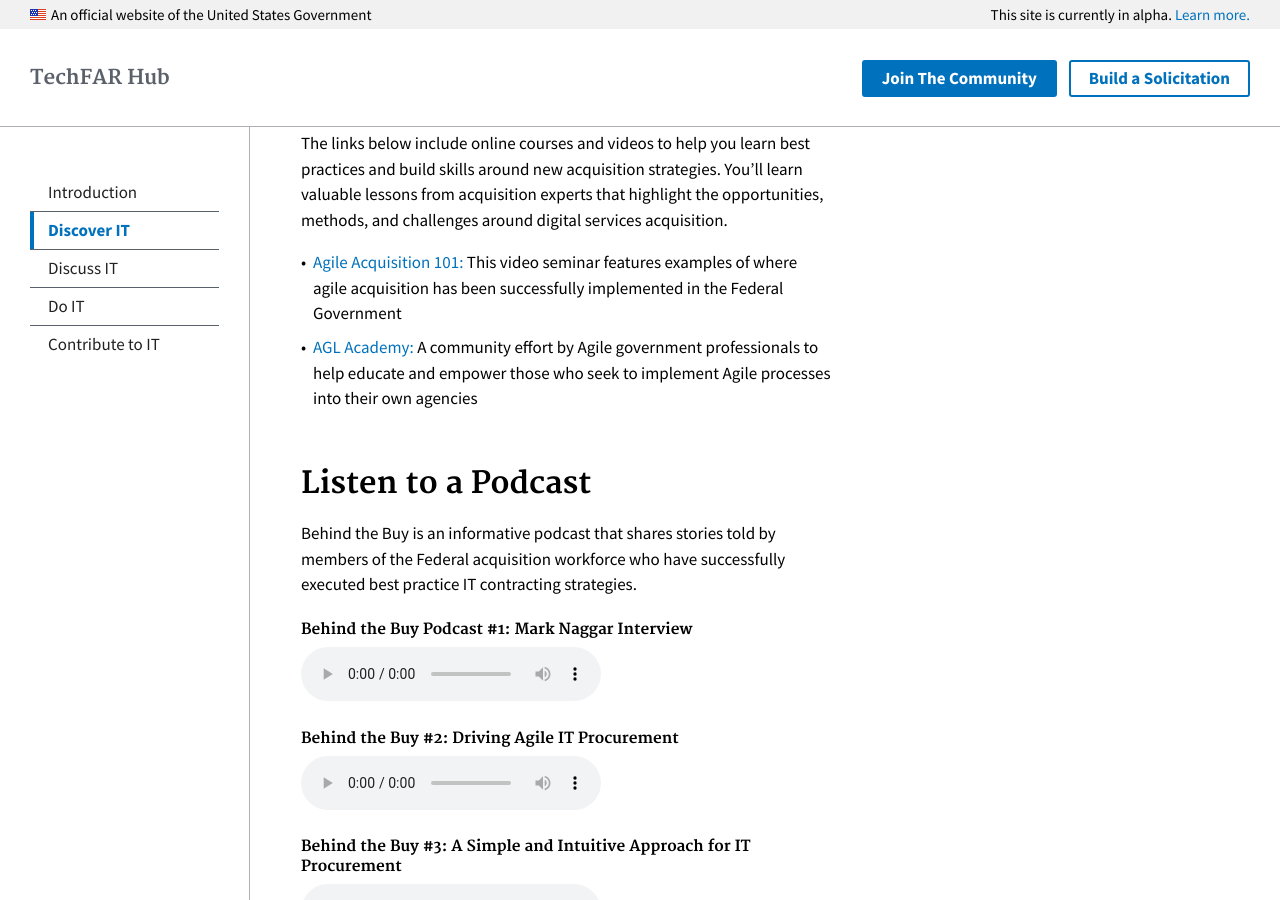
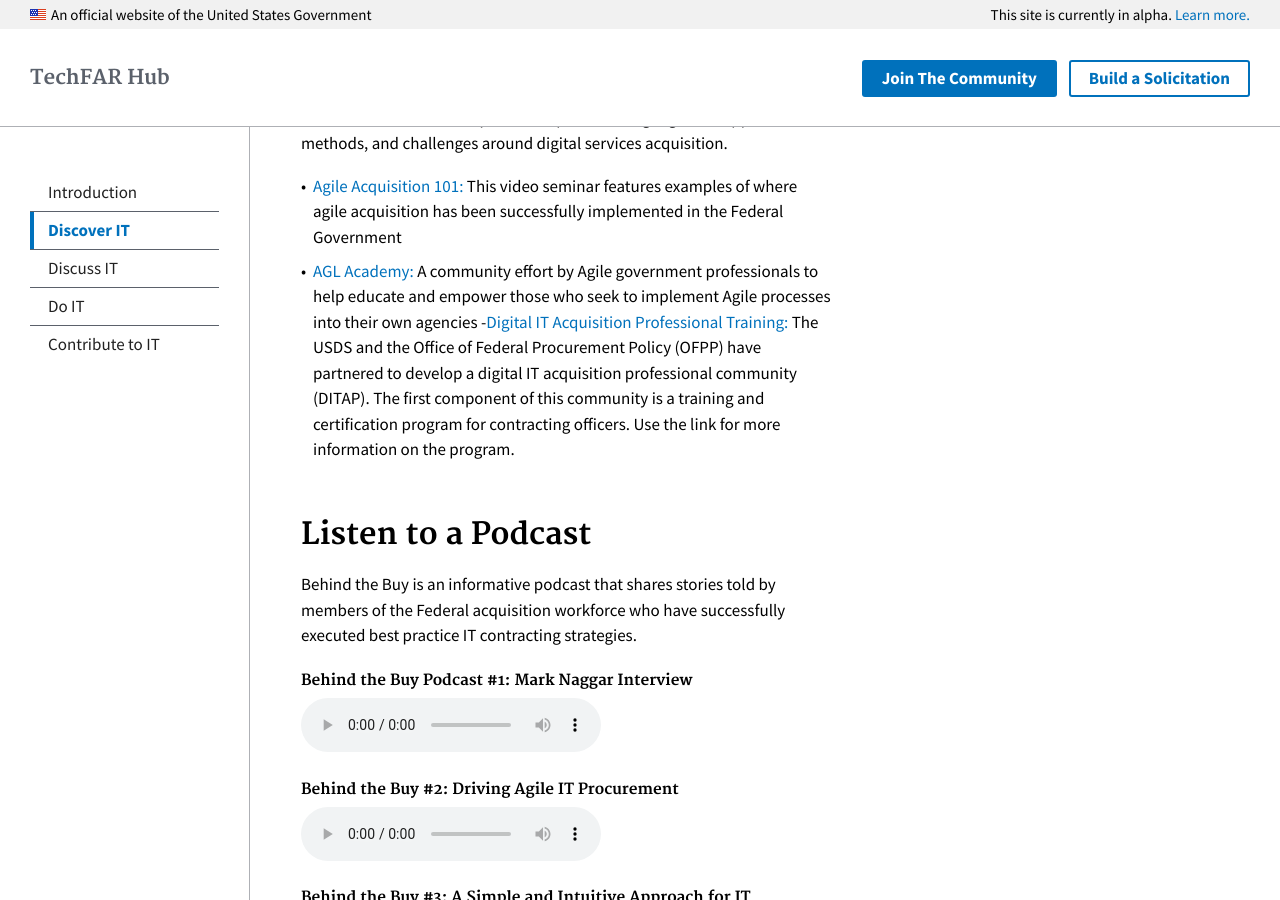
Before and after one commit to usds/techfar-hub, a Jekyll site: the page built from _topics/1_discover-it.md, in a window 1280 px wide and 900 px high, scrolled down 1213 px. Built offline with Jekyll 4.4.1, drawn with Linux system fonts in a browser that asks for light colours.

Commit message:
Added DITAP Training to page

```diff
--- a/_topics/1_discover-it.md
+++ b/_topics/1_discover-it.md
@@ -22,10 +22,8 @@ These are living documents, not policy or procedure. We encourage crowdsourcing
 
 - [Finding Opportunities and Providing Services to the Federal Government](https://techfarhub.cio.gov/discover-IT/opportunities):
 A field guide to help innovative digital services companies begin the process of selling into the government marketplace.
-
 - [Quick and Dirty Guide to Agile Project Management](/discover-IT/agile_project_management/):
 This summary provides information on the key tenants of agile project managment and explains how it can be used to manage digital services projects.
-
 - [Create an Inspiring Product Vision](/discover-IT/vision/):
 This field guide is designed to help articulate your agency's product vision.
 
@@ -35,6 +33,8 @@ The links below include online courses and videos to help you learn best practic
 
 - [Agile Acquisition 101:](https://www.fai.gov/media_library/items/show/81/){:target="_blank"} This video seminar features examples of where agile acquisition has been successfully implemented in the Federal Government
 - [AGL Academy:](http://www.agilegovleaders.org/academy/){:target="_blank"} A community effort by Agile government professionals to help educate and empower those who seek to implement Agile processes into their own agencies
+-[Digital IT Acquisition Professional Training:](https://medium.com/@USDigitalService/congratulating-our-challenge-gov-winners-f6ec5deefbd6#.icjzextcy){:target="_blank"} The USDS and the Office of Federal Procurement Policy (OFPP) have partnered to develop a digital IT acquisition professional community (DITAP). The first component of this community is a training and certification program for contracting officers.  Use the link for more information on the program.
+
 
 ## Listen to a Podcast
 
```
